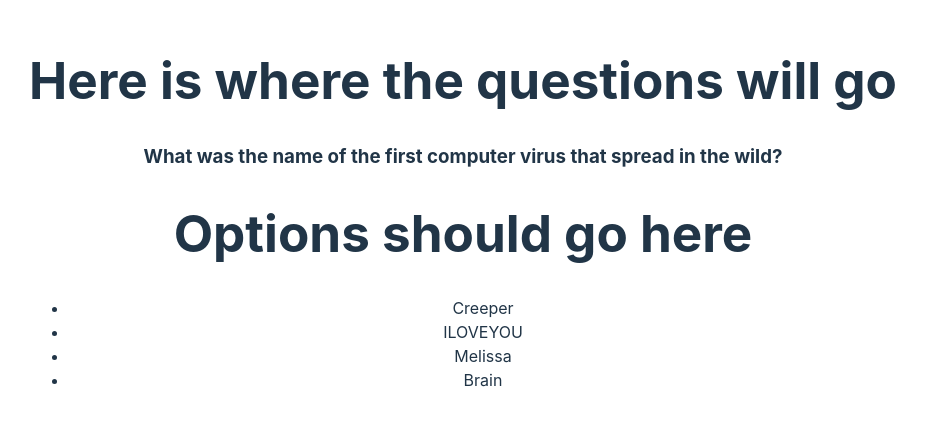
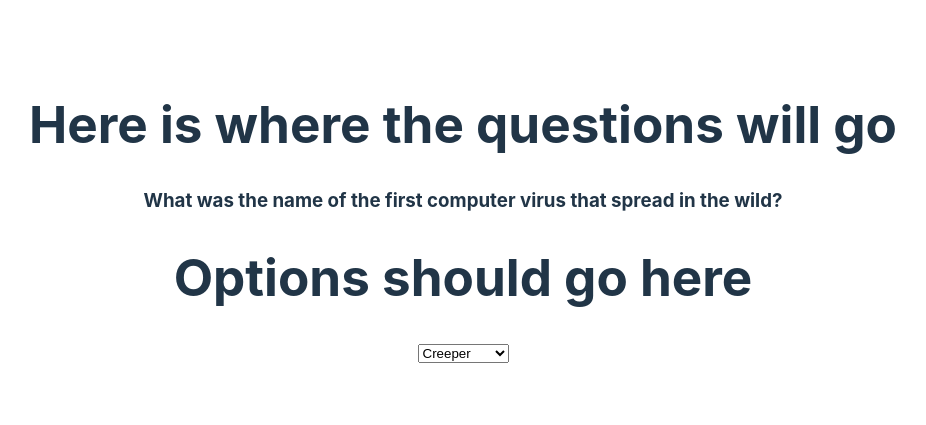
Before and after one commit to xiaowuuu/interactive_quiz, a React (Vite) app: page / in a window 1280 px wide. Shown: the part 187-612 px from the top of the page, without its empty margins (177-1103 px from the left). Built offline with nearby package versions, Linux system fonts and the light colour scheme.

Commit message:
We have a select dropdown

```diff
--- a/src/components/Options.jsx
+++ b/src/components/Options.jsx
@@ -1,9 +1,9 @@
 function Options({ options, handleAnswerSelect }) {
-  const optionItems = options.map((option, index) => <li>{option}</li>);
+  const optionItems = options.map((option, index) => <option>{option}</option>);
   return (
     <>
       <h1>Options should go here</h1>
-      <ul>{optionItems}</ul>
+      <select>{optionItems}</select>
     </>
   );
 }
```
